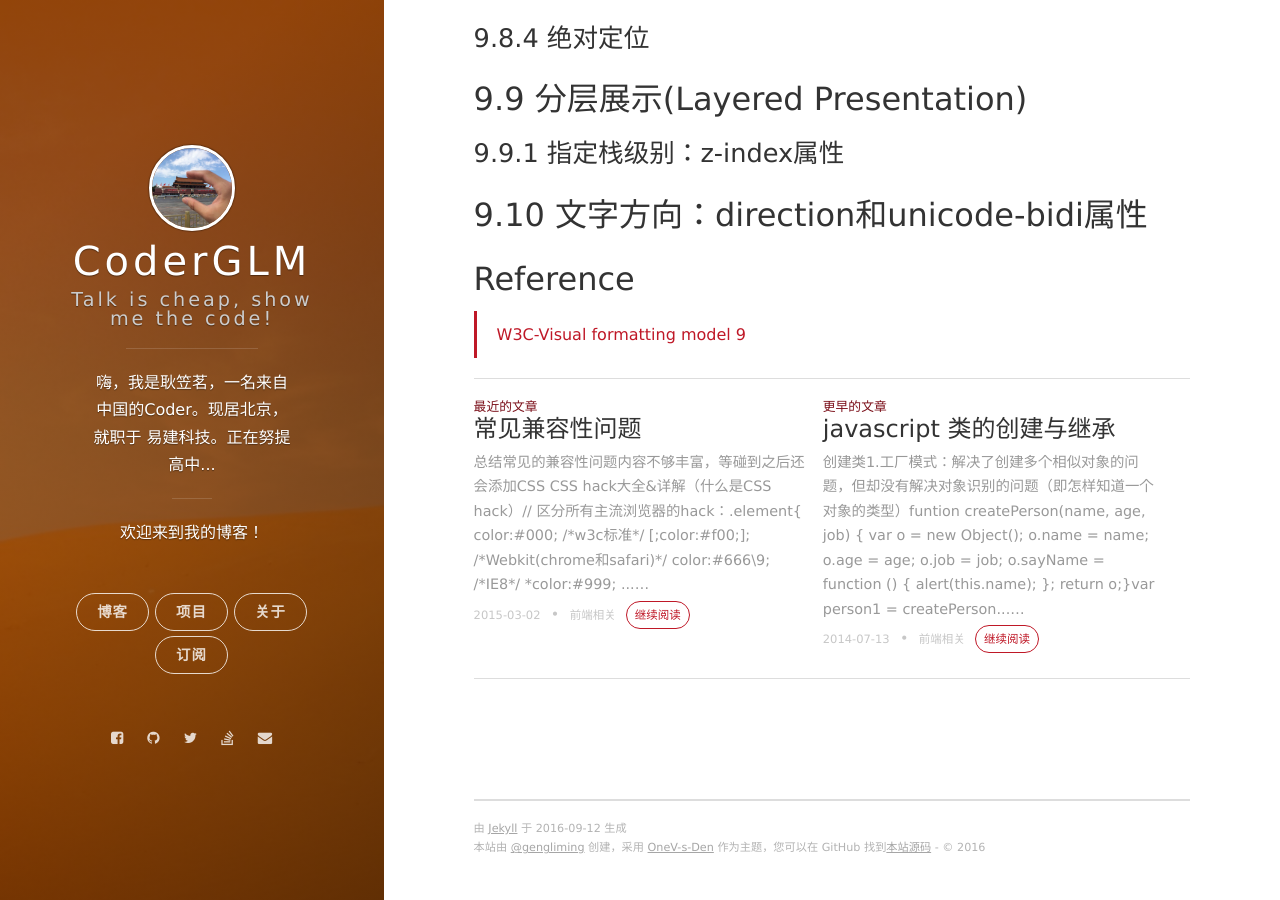
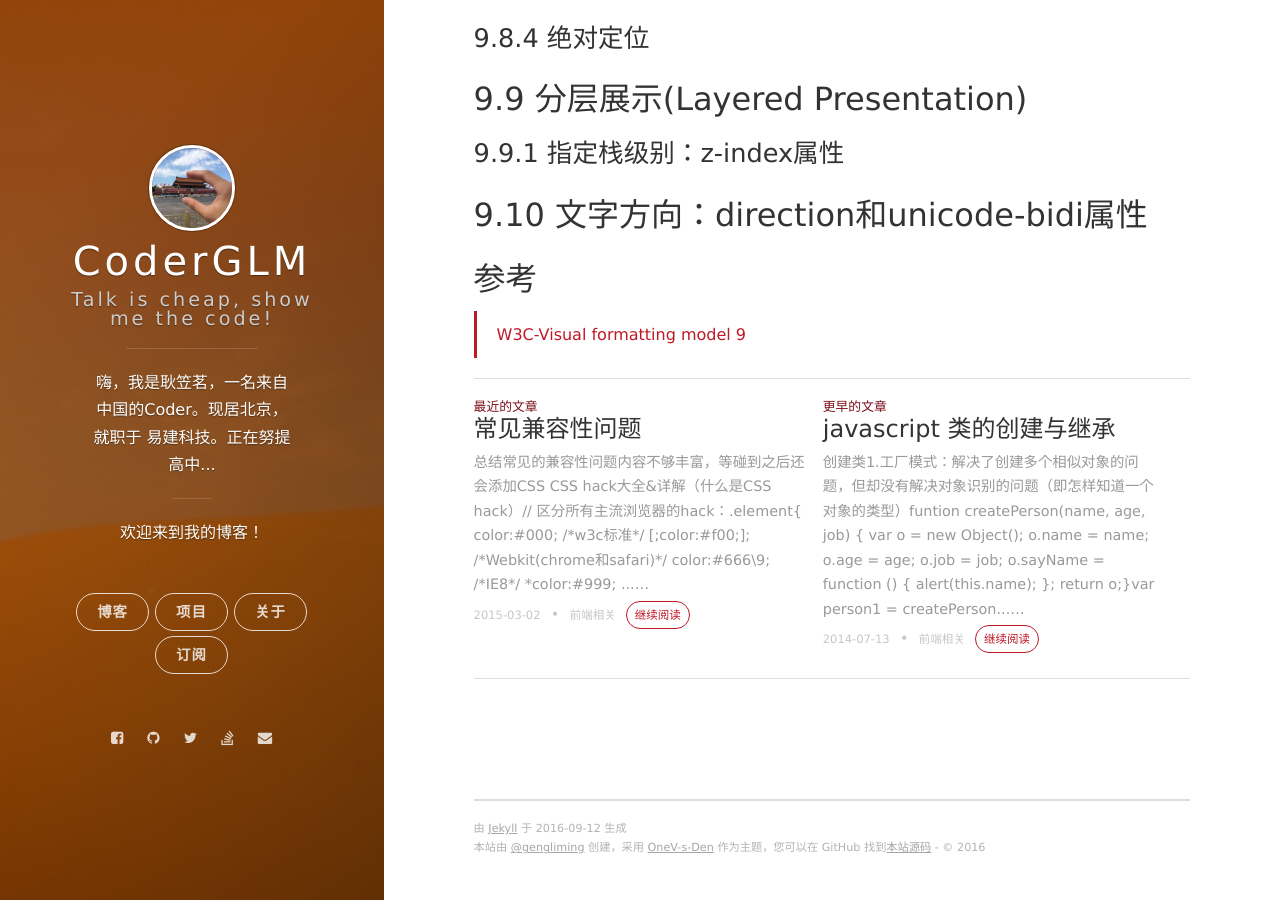
Before and after one commit to CoderLim/jekyll-based-blog, a Jekyll site: the page built from _posts/2014-09-02-css2.1-visual-formatting-model.markdown, in a window 1280 px wide and 900 px high, scrolled down 3584 px. Built offline with Jekyll 4.4.1, drawn with Linux system fonts in a browser that asks for light colours; nearby versions of some CDN libraries; comment, search, counter and statistics services are not loaded.

Commit message:
Update 2014-09-02-css2.1-visual-formatting-model.markdown

```diff
--- a/_posts/2014-09-02-css2.1-visual-formatting-model.markdown
+++ b/_posts/2014-09-02-css2.1-visual-formatting-model.markdown
@@ -135,6 +135,6 @@ value has been propagated to the viewport)都会为内容创建一个BFC。
 
 ## 9.10 文字方向：direction和unicode-bidi属性
 
-## Reference
+## 参考
 
 > [W3C-Visual formatting model 9](https://www.w3.org/TR/CSS2/visuren.html#visual-model-intro)
```
